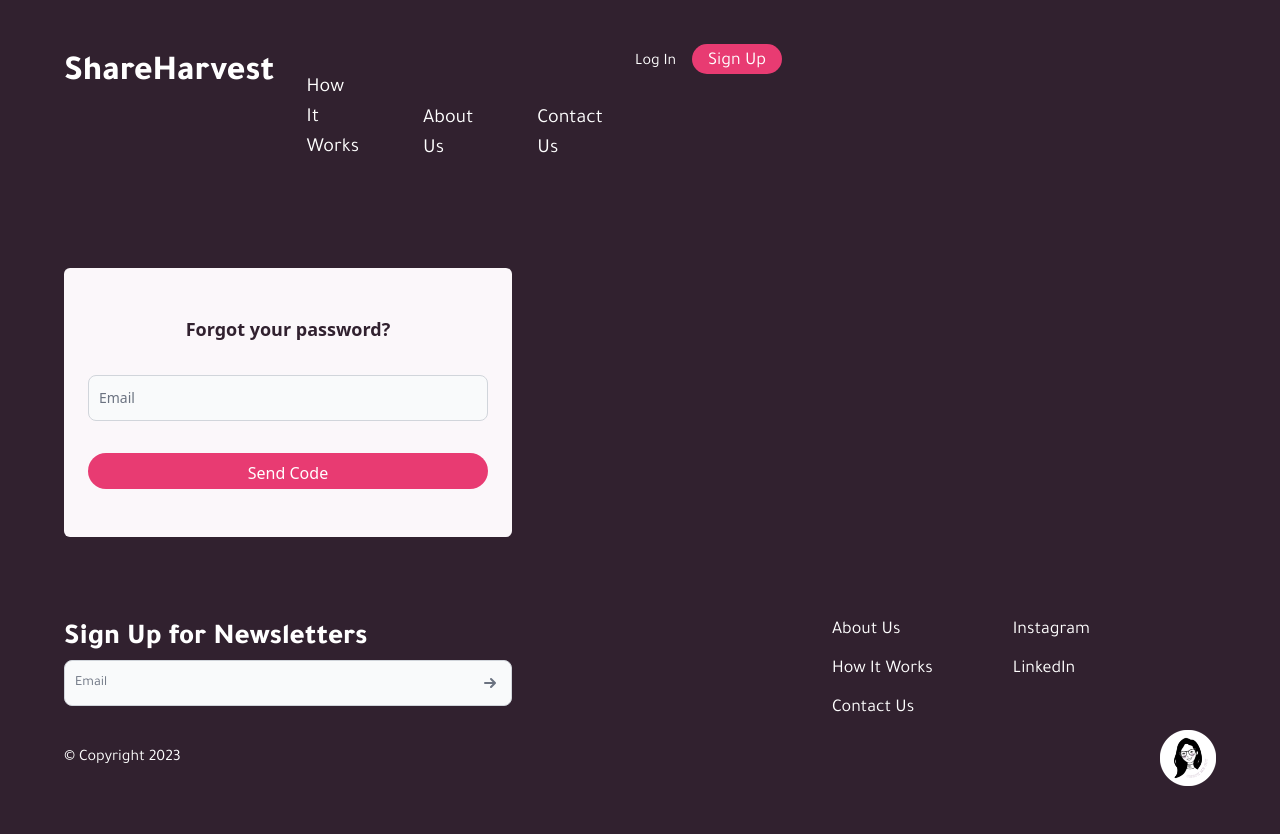
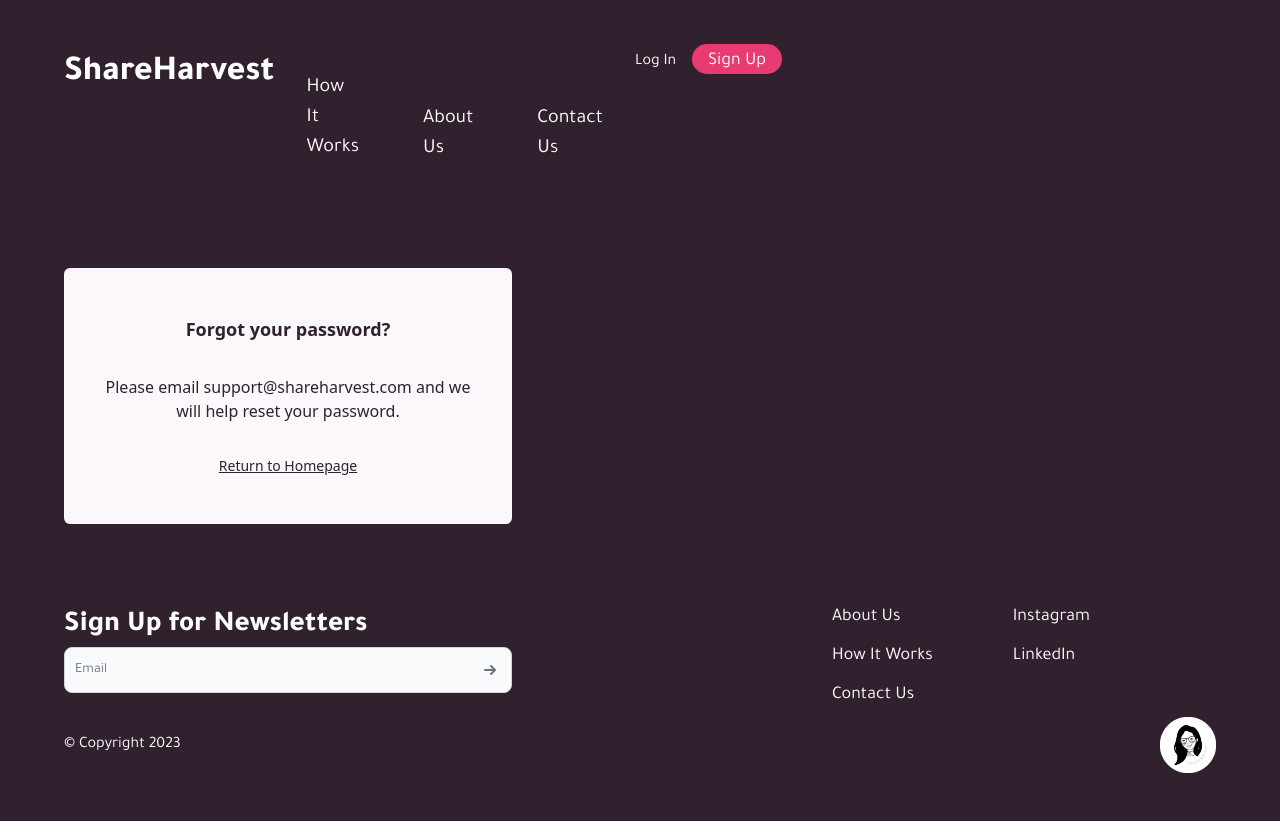
Before and after one commit to DJ-Lor/shareharvest-front-end-react, a React (Create React App) app: page /forgotpassword in a window 1280 px wide. Built offline with nearby package versions, Linux system fonts and the light colour scheme.

Commit message:
login functionality

```diff
--- a/src/hooks/useAuth.js
+++ b/src/hooks/useAuth.js
@@ -76,9 +76,13 @@ export const AuthProvider = ({ children }) => {
     };
 
     try {
-      const res = await axios.post(`${process.env.REACT_APP_API_URL}/users/login`, { email, password }, config);
+      const res = await axios.post(`${process.env.REACT_APP_API_URL}/users/login`,
+      { email, password },
+      config
+      );
       localStorage.setItem("token", res.data.token);
       await getUserInfo();
+      toast.success("Log in successful")
     } catch (err) {
       console.error(err);
     }
@@ -90,13 +94,14 @@ export const AuthProvider = ({ children }) => {
     };
 
     try {
-      const response = await axios.post(
+      const res = await axios.post(
         `${process.env.REACT_APP_API_URL}/users/signup`,
         { username, email, password, postcode },
         config
       );
-      localStorage.setItem("token", response.data.token);
+      localStorage.setItem("token", res.data.token);
       await getUserInfo();
+      toast.success("New profile created")
     } catch (err) {
       toast.error("There has been an error");
     }
--- a/src/pages/auth/ForgotPassword.jsx
+++ b/src/pages/auth/ForgotPassword.jsx
@@ -1,7 +1,4 @@
 "use client";
-
-import { TextInput } from "flowbite-react";
-import CustomButton from "../../components/CustomButton";
 
 export default function ForgotPassword() {
   return (
@@ -10,19 +7,12 @@ export default function ForgotPassword() {
         <p className=" text-brownc font-bold text-center text-lg px-4 pb-4">
           Forgot your password?
         </p>
-
-        <div className="pb-4">
-          <TextInput
-            id="email1"
-            placeholder="Email"
-            required
-            type="email"
-            className=" text-brownc"
-          />
-        </div>
-        <CustomButton type="submit" className="bg-pinkc">
-          Send Code
-        </CustomButton>
+        <p className=" text-brownc text-center text-md px-4 pb-4">
+        Please email support@shareharvest.com and we will help reset your password.
+        </p>
+        <a href="/" className="text-brownc underline text-sm text-center">
+          Return to Homepage
+        </a>
       </form>
     </div>
   );
--- a/src/pages/auth/LogIn.jsx
+++ b/src/pages/auth/LogIn.jsx
@@ -1,10 +1,38 @@
-"use client";
+import { useState } from "react";
+import { TextInput } from "flowbite-react";
+import { Button } from "flowbite-react"
+import { Navigate } from "react-router-dom";
 
-import { TextInput } from "flowbite-react";
-import CustomButton from "../../components/CustomButton";
+// Hook Import ---
+import { useAuth } from "../../hooks/useAuth";
+
 
 export default function LogIn() {
+  const [email, setEmail] = useState("");
+  const [password, setPassword] = useState("");
+  const [loading, setLoading] = useState(false);
+  const auth = useAuth();
+
+  const handleChangeEmail = (event) => {
+    setEmail(event.target.value);
+  };
+  const handleChangePassword = (event) => {
+    setPassword(event.target.value);
+  };
+
+  const handleFormSubmit = (event) => {
+    event.preventDefault();
+    setLoading(true);
+    auth.login(email, password).finally(() => {
+      setLoading(false);
+    });
+  };
+
   return (
+    <div>
+    {auth?.isAuthenticated ? (
+      <Navigate to="/dashboard" />
+    ) : (
     <div className="bg-brownc px-10 md:px-12 lg:px-14 py-10 md:py-16 lg:py-10 ">
       <form className="flex max-w-md flex-col gap-4 bg-light box-border px-6 py-12 rounded-md ">
         <p className=" text-brownc font-bold text-center text-lg px-4 pb-4">
@@ -17,6 +45,7 @@ export default function LogIn() {
           required
           type="email"
           className=" text-brownc"
+          onChange={handleChangeEmail}
         />
 
         <div className="pb-4">
@@ -26,16 +55,24 @@ export default function LogIn() {
             placeholder="Password"
             type="password"
             className=" text-brownc"
+            onChange={handleChangePassword}
           />
         </div>
 
-        <CustomButton type="submit" className="bg-pinkc">
-          Log In
-        </CustomButton>
-        <a href="/" className="text-brownc underline text-sm text-center">
+        <Button
+            onClick={handleFormSubmit}
+            className="bg-pinkc"
+            pill
+            isProcessing={loading}
+            disabled={loading}
+            >
+            Log In
+        </Button>
+        <a href="/forgotpassword" className="text-brownc underline text-sm text-center">
           Forgot Your Password?
         </a>
       </form>
+    </div>)}
     </div>
   );
 }
```
